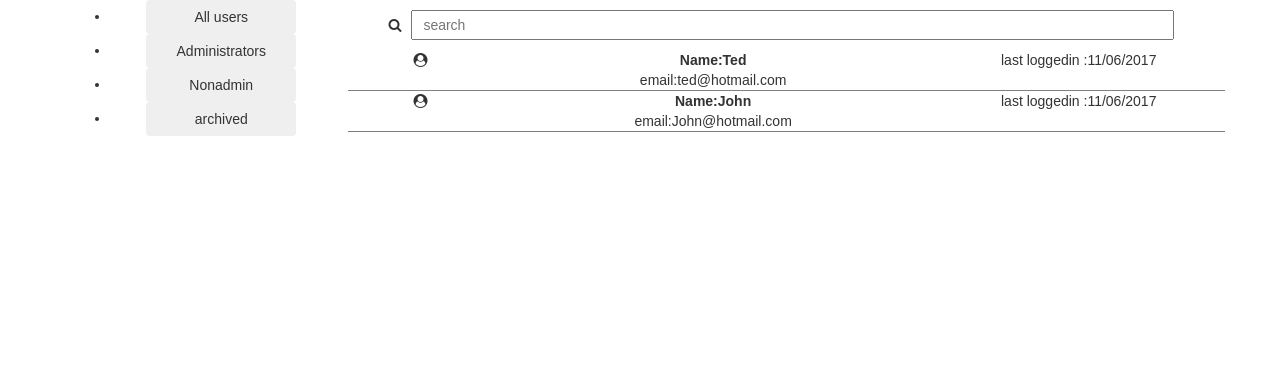
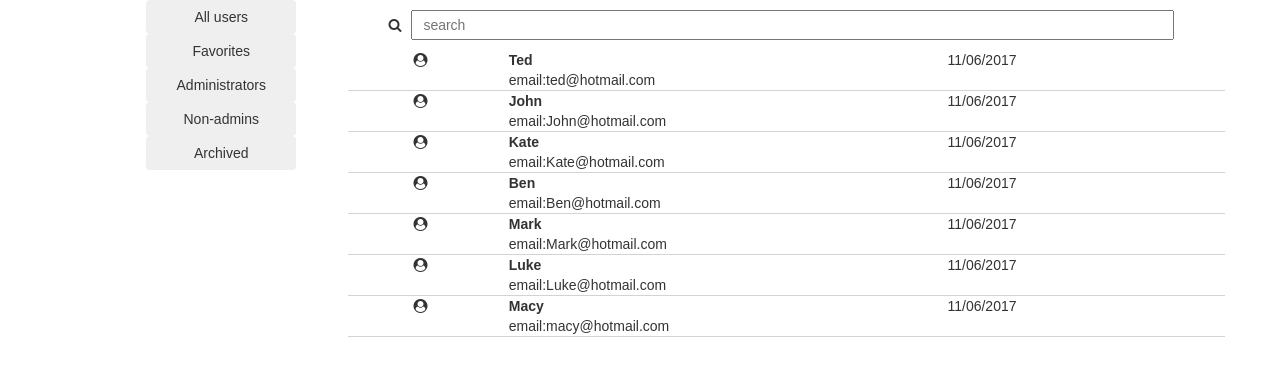
Before and after one commit to dimitri-a/search_test, a React (Create React App) app: page / in a window 1280 px wide. Shown: the top 376 px of the page. Built offline with nearby package versions, Linux system fonts and the light colour scheme.

Commit message:
added test

```diff
--- a/src/App.css
+++ b/src/App.css
@@ -28,7 +28,7 @@
 }
 
 .row_bottom{
-  border-bottom: 1px solid grey;
+  border-bottom: 1px solid lightgrey;
 }
 
 .top{
@@ -49,3 +49,11 @@ input{
 .btnwidth{
   width:150px;
 }
+
+ul {
+  list-style-type: none;
+}
+
+.left{
+  text-align: left;
+}
--- a/src/components/Search.js
+++ b/src/components/Search.js
@@ -1,4 +1,4 @@
-import React, { Component } from 'react';
+import React, {Component} from 'react';
 import users from '../json/users.json';
 import UserList from '../components/UserList';
 
@@ -16,10 +16,9 @@ class Search extends Component {
 
     handleFilter = (event) => {
         console.log('event', event.target.value);
-        debugger;
         if (event) {
 
-            this.setState({ filteredData: this.state.data, filter: event.target.value }, () => {
+            this.setState({filteredData: this.state.data, filter: event.target.value}, () => {
                 let filtered = this.state.filteredData;
                 if (this.state.search !== '') {
                     //todo remove
@@ -28,31 +27,37 @@ class Search extends Component {
                     filtered = filtered.filter(person => person.name.includes(this.refs.search.value) > 0);
                 }
 
-                debugger;
                 switch (this.state.filter) {
                     case 'all':
                         console.log('alls');
 
                         break;
 
+                    case 'favorites':
+                        console.log('fav');
+
+                        filtered = filtered.filter(person => person.favorite=== true)
+
+                        break;
+
                     case 'admin':
                         console.log('admin');
 
-                            filtered = filtered.filter(person => person.admin ===true)
+                        filtered = filtered.filter(person => person.admin === true)
 
                         break;
 
                     case 'nonadmin':
                         console.log('nonadmin');
-                        filtered = filtered.filter(person => person.admin ===false)
+                        filtered = filtered.filter(person => person.admin === false)
                         break;
 
                     case 'archived':
                         console.log('archived');
-                        filtered = filtered.filter(person => person.archived ===true)
+                        filtered = filtered.filter(person => person.archived === true)
                 }
 
-                this.setState({ filteredData: filtered });
+                this.setState({filteredData: filtered});
             });
         }
 
@@ -65,29 +70,35 @@ class Search extends Component {
                 <div className='col-md-3 hidden-xs'>
                     <ul>
                         <li>
-                            <button className='btn btnwidth' onClick={this.handleFilter} value='all' >All users</button>
+                            <button className='btn btnwidth' onClick={this.handleFilter} value='all'>All users</button>
                         </li>
                         <li>
-                            <button className='btn btnwidth' onClick={this.handleFilter} value='admin' >Administrators</button>
+                            <button className='btn btnwidth' onClick={this.handleFilter} value='favorites'>Favorites
+                            </button>
                         </li>
                         <li>
-                            <button className='btn btnwidth' onClick={this.handleFilter} value='nonadmin' >Nonadmin</button>
+                            <button className='btn btnwidth' onClick={this.handleFilter} value='admin'>Administrators
+                            </button>
                         </li>
                         <li>
-                            <button className='btn btnwidth' onClick={this.handleFilter} value='archived' >archived</button>
+                            <button className='btn btnwidth' onClick={this.handleFilter} value='nonadmin'>Non-admins
+                            </button>
+                        </li>
+                        <li>
+                            <button className='btn btnwidth' onClick={this.handleFilter} value='archived'>Archived
+                            </button>
                         </li>
                     </ul>
 
 
-
                 </div>
-                <div className='size col-md-9'>
+                <div className='col-md-9'>
                     <div>
                         <i class="fa fa-search" aria-hidden="true"></i>
-                        <input type="text" ref="search" placeholder='search' onChange={this.handleFilter} />
+                        <input type="text" ref="search" placeholder='search' onChange={this.handleFilter}/>
                     </div>
 
-                    <div className="list">
+                    <div>
                         <UserList data={this.state.filteredData}></UserList>
                     </div>
                 </div>
--- a/src/components/UserList.js
+++ b/src/components/UserList.js
@@ -12,37 +12,32 @@ export default class UserList extends Component {
                         <div className="col-md-2 hidden-xs">
                             <i class="fa fa-user-circle" aria-hidden="true"></i>
                         </div>
-                        <div className="col-md-6 hidden-xs">
+                        <div className="col-md-6 hidden-xs left">
                             <div className="">
                                 <span className='imp'>
-                                    Name:{person.name}
+                                    {person.name}
                                 </span>
                             </div>
-                            <div className="row">
+                            <div className="">
                                 email:{person.email}
                             </div>
                         </div>
-                        <div className="col-md-4 hidden-xs">
-                            last loggedin :{person.lastLoggedIn}
+                        <div className="col-md-4 hidden-xs left">
+                            {person.lastLoggedIn}
                         </div>
-
-
-
-
                         <div className='visible-xs'>
-
-                            <div className='col-xs-2'>
+                            <div className='col-xs-2 left'>
                                 <i class="fa fa-user-circle" aria-hidden="true"></i>
                             </div>
 
-                            <div className='col-xs-10'>
+                            <div className='col-xs-10 left'>
                                 <div className="row">
                                     <span className='imp'>
-                                        Name:{person.name}
+                                        {person.name}
                                     </span>
                                 </div>
                                 <div className="row">
-                                    email:{person.email}
+                                    {person.email}
                                 </div>
                             </div>
 
--- a/src/json/users.json
+++ b/src/json/users.json
@@ -6,7 +6,9 @@
     "favorite": false,
     "lastLoggedIn": "11/06/2017",
     "email": "ted@hotmail.com"
-  },{
+  }
+,
+  {
     "name": "John",
     "admin": false,
     "archived": false,
@@ -14,4 +16,49 @@
     "lastLoggedIn": "11/06/2017",
     "email": "John@hotmail.com"
   }
+,
+  {
+    "name": "Kate",
+    "admin": true,
+    "archived": false,
+    "favorite": true,
+    "lastLoggedIn": "11/06/2017",
+    "email": "Kate@hotmail.com"
+  }
+,
+  {
+    "name": "Ben",
+    "admin": false,
+    "archived": true,
+    "favorite": true,
+    "lastLoggedIn": "11/06/2017",
+    "email": "Ben@hotmail.com"
+  }
+,
+  {
+    "name": "Mark",
+    "admin": false,
+    "archived": false,
+    "favorite": true,
+    "lastLoggedIn": "11/06/2017",
+    "email": "Mark@hotmail.com"
+  }
+,
+  {
+    "name": "Luke",
+    "admin": false,
+    "archived": true,
+    "favorite": true,
+    "lastLoggedIn": "11/06/2017",
+    "email": "Luke@hotmail.com"
+  }
+,
+  {
+    "name": "Macy",
+    "admin": false,
+    "archived": false,
+    "favorite": false,
+    "lastLoggedIn": "11/06/2017",
+    "email": "macy@hotmail.com"
+  }
 ]
```
